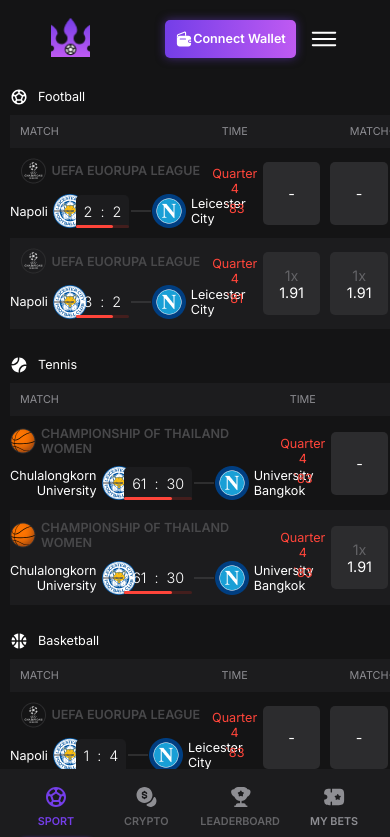
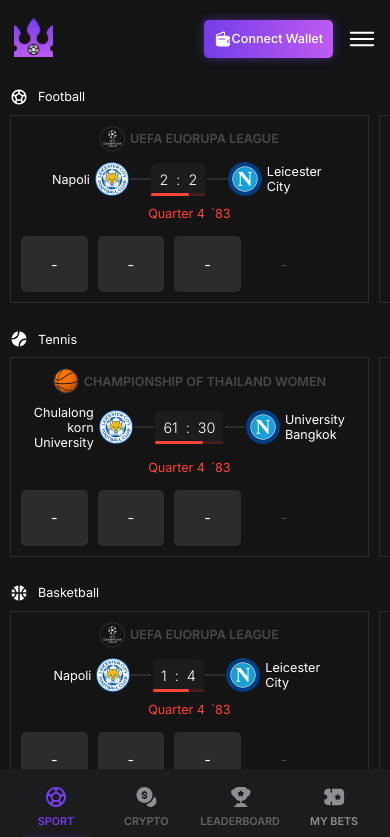
Before and after one commit to muhammad-junaid1/kingdom-sport, a React (Create React App) app: page /sport/live in a window 390 px wide. Shown: the top 837 px of the page. Built offline with nearby package versions, Linux system fonts and the light colour scheme.

Commit message:
acha hai ab

```diff
--- a/src/components/Main.jsx
+++ b/src/components/Main.jsx
@@ -16,6 +16,7 @@
 import LiveNavbar from "./LiveNavbar";
 
 export const NavbarContext = React.createContext({});
+export const LivePageContext = React.createContext({});
 
 const Main = () => {
   const [showBetsContainer, setShowBetsContainer] = useState(false);
@@ -228,7 +229,12 @@
               ) : (
                 <Routes>
                   <Route path="/" element={<Homepage />} />
-                  <Route path="/sport/live" element={<Live showBetsContainer={showBetsContainer}/>} />
+                  <Route path="/sport/live" element={
+                    <LivePageContext.Provider value={{showBetsContainer}}>
+                      <Live/>
+                    </LivePageContext.Provider>
+
+                  } />
                   <Route path="/sport/favourites" element={<Favourites />} />
                   <Route path="/crypto/all" element={<Crypto />} />
                   <Route path="/crypto/:index" element={<Crypto/>} />
--- a/src/components/pages/Live.jsx
+++ b/src/components/pages/Live.jsx
@@ -4,7 +4,7 @@
 import SVGIcons from "../SvgIcons";
 import sampleData from "../../sampleData";
 
-const Live = ({showBetsContainer}) => {
+const Live = () => {
     const {search} = useLocation();
     const [allParams, setAllParams] = useState({});
 
@@ -19,12 +19,12 @@
     return (
         <>
         {Object.keys(allParams).length === 0 && sampleData.liveNavItems.map((item) => {
-           return <Match isLive={true} sport={item.text} data={item.matchData} Icon={SVGIcons[item.icon]} showBetsContainer={showBetsContainer}/>
+           return <Match isLive={true} sport={item.text} data={item.matchData} Icon={SVGIcons[item.icon]} />
         })}
 
             {Object.keys(allParams).length !== 0 && Object.keys(allParams).map((i) => {
                 return sampleData.liveNavItems.filter((item) => item.text === i).map((i) =>{
-                    return <Match isLive={true} sport={i.text} data={i.matchData} Icon={SVGIcons[i.icon]} showBetsContainer={showBetsContainer}/>
+                    return <Match isLive={true} sport={i.text} data={i.matchData} Icon={SVGIcons[i.icon]}/>
                 })
 
             })}
--- a/src/components/pages/components/Match.jsx
+++ b/src/components/pages/components/Match.jsx
@@ -2,7 +2,7 @@
 import "../css/Match.css";
 import MatchDetails from "./MatchDetails";
 
-const Match = ({ sport, Icon, data, isLive, showBetsContainer}) => {
+const Match = ({ sport, Icon, data, isLive}) => {
   return (
     <>
       <div className="match">
@@ -22,7 +22,7 @@
             </thead>
             <tbody>
               {data.map((d, index) => {
-                  return <MatchDetails data={d} isLive={isLive} highlightScores={index === 0 ? true : false} showBetsContainer={showBetsContainer}/>
+                  return <MatchDetails data={d} isLive={isLive} highlightScores={index === 0 ? true : false}/>
               })}
             </tbody>
           </table>
--- a/src/components/pages/components/MatchDetails.jsx
+++ b/src/components/pages/components/MatchDetails.jsx
@@ -1,7 +1,9 @@
-import React from "react";
+import React, {useContext} from "react";
 import "../css/MatchDetails.css";
+import { LivePageContext } from "../../Main";
 
-const MatchDetails = ({data, isLive, highlightScores, showBetsContainer}) => {
+const MatchDetails = ({data, isLive, highlightScores}) => {
+    const {showBetsContainer} = useContext(LivePageContext);
   return (
     <tr>
       <td>
--- a/src/components/pages/css/Match.css
+++ b/src/components/pages/css/Match.css
@@ -31,5 +31,5 @@
     padding: 5px;
 }
 .match__body tbody tr:nth-child(even) {
-    background: var(--grey6) !important;
+    background: var(--grey6);
 }
--- a/src/components/pages/css/MatchDetails.css
+++ b/src/components/pages/css/MatchDetails.css
@@ -195,3 +195,47 @@
 .winner-container .ratio p:nth-child(1) {
     color: var(--grey2);
 }
+
+@media all and (max-width: 500px) {
+    .match__body tbody {
+        display: flex;
+        overflow: scroll;
+    }
+    .match__body tbody tr {
+        display: flex;
+        margin-right: 10px;
+        border: 1px solid var(--grey5);
+        flex-direction: column;
+        width: 92vw;
+        padding: 0 5px;
+        align-items: center;
+        background: transparent !important;
+    }
+    .match__body thead {
+        display: none;
+    }
+    .team-left p, .team-right p {
+        max-width: 60px !important;
+        word-wrap: break-word;
+    }
+    .match__body td {
+        width: 100%;
+    }
+    .match__body .scores{
+        width: 100%;
+        justify-content: center;
+    }
+    .match__body .time__content {
+        flex-direction: row;
+    }
+    .time__content p {
+        margin: 0 3px;
+    }
+    .match__body .ratios {
+        width: 100%;
+    }
+    .match__body .ratios .ratio {
+        width: 7.4rem;
+        height: 6.2rem;
+    }
+}
--- a/src/css/Button.css
+++ b/src/css/Button.css
@@ -15,7 +15,7 @@
     display: flex;
     justify-content: center;
     align-items: center;
-    font-weight: 600;
+    font-weight: 500;
     font-size: 1.4rem;
 }
 .btn svg {
--- a/src/css/Header.css
+++ b/src/css/Header.css
@@ -35,7 +35,6 @@
 @media all and (max-width: 500px) {
   .header__content {
     padding: 2rem 1.5rem;
-    justify-content: space-around;
   }
   .header__right button {
     margin-left: 0;
```
